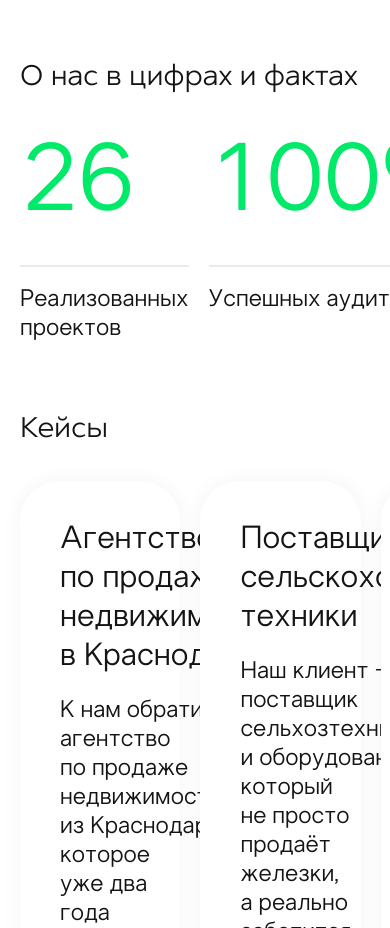
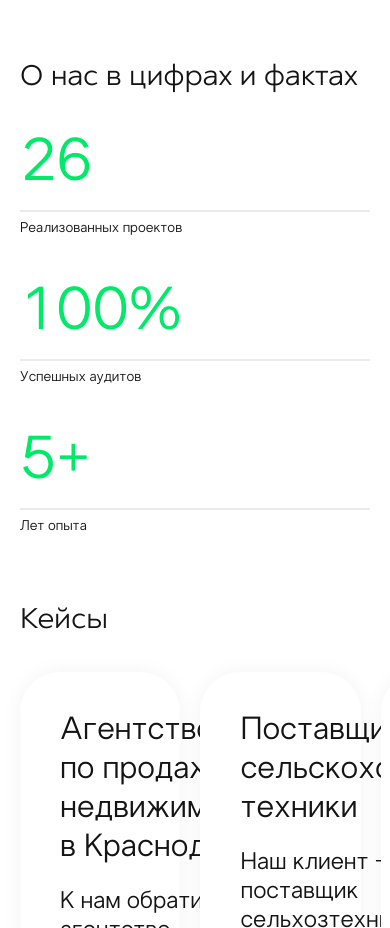
Before and after one commit to Soveliy/it-supervision, a website: page app/index.html in a window 390 px wide. Shown: the part 4763-5691 px from the top of the page. Drawn offline with Linux system fonts and the light colour scheme.

Commit message:
feat: add adaptive numbers

```diff
--- a/src/scss/components/_numbers.scss
+++ b/src/scss/components/_numbers.scss
@@ -1,12 +1,17 @@
+@use "./mixins/breakpoint" as *;
 .numbers {
   &__grid {
     display: grid;
     grid-template-columns: repeat(3, 1fr);
     gap: 1.25rem;
+    @include mobile {
+      grid-template-columns: 1fr;
+      gap: 2.5rem;
+    }
   }
   &-item {
     &__value {
-      font-size: 96px;
+      font-size: clamp(3.75rem, 3.0612rem + 2.9388vw, 6rem);
       font-style: normal;
       font-weight: 400;
       line-height: normal;
@@ -16,10 +21,14 @@
       margin-top: 20px;
       padding-top: 19px;
       border-top: 2px solid var(--gray-light);
-      font-size: 1.5rem;
+      font-size: clamp(0.875rem, 0.6837rem + 0.8163vw, 1.5rem);
       font-style: normal;
       font-weight: 400;
       line-height: normal;
+      @include mobile {
+        margin-top: 8px;
+        padding-top: 8px;
+      }
     }
   }
 }
```
Also changed, not shown: app/css/main.css, 1 other file.
